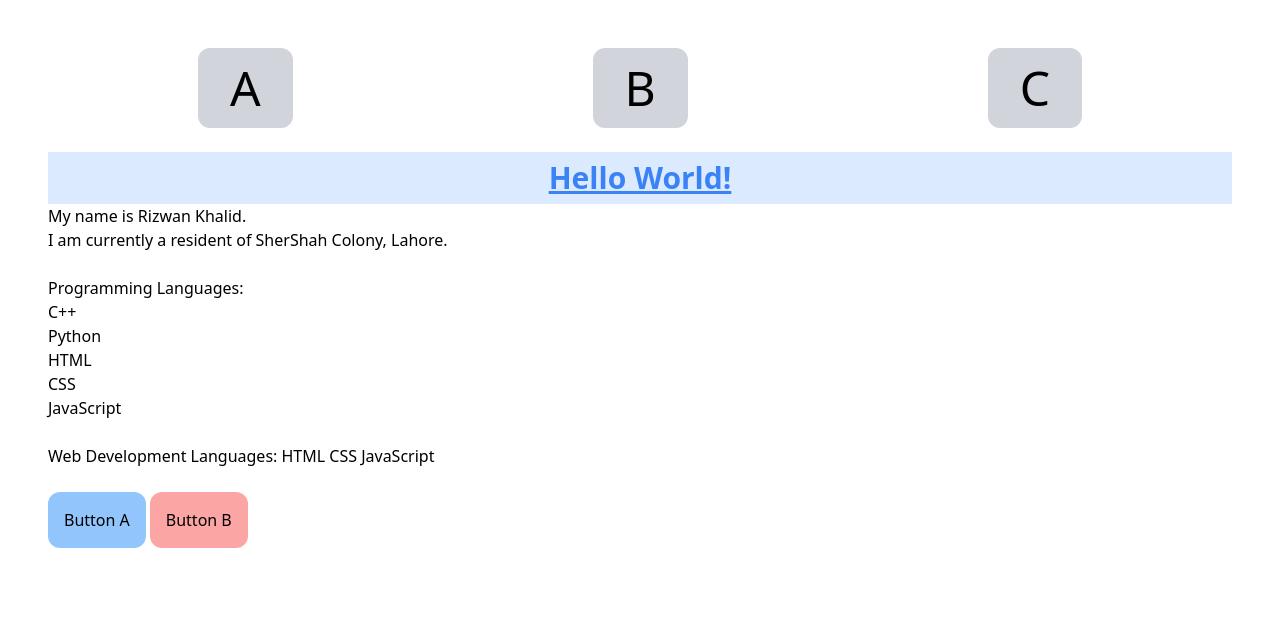
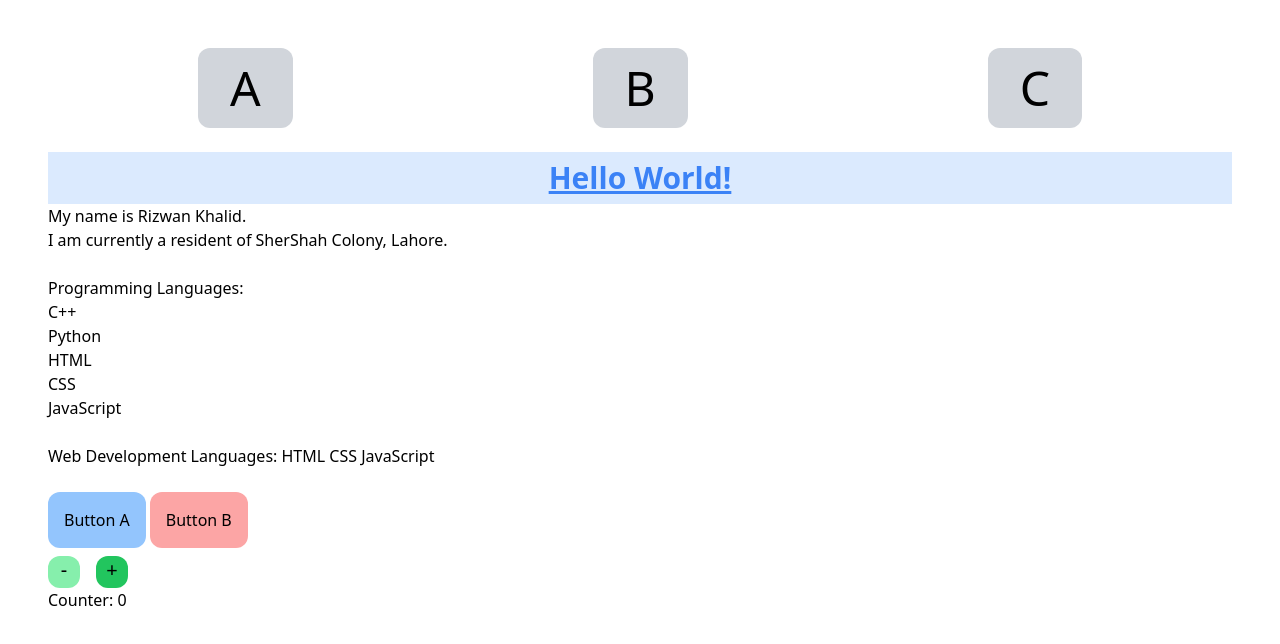
Before and after one commit to Riz-7595/react-basic, a React (Create React App) app: page / in a window 1280 px wide. Shown: the top 644 px of the page. Built offline with nearby package versions, Linux system fonts and the light colour scheme.

Commit message:
redux basics

```diff
--- /dev/null
+++ b/src/app/counterSlice.js
@@ -0,0 +1,23 @@
+import { createSlice } from "@reduxjs/toolkit";
+
+export const counterSlice = createSlice({
+  name: 'counter',
+  initialState: {
+    value: 0,
+  },
+  reducers: {
+    increment: (state) => {
+      state.value += 1;
+    },
+    decrement: (state)=>{
+      state.value -= 1;
+    },
+    incrementByAmount: (state, action) =>{
+      state.value += action.payload;
+    },
+  },
+})
+
+export const { increment, decrement, incrementByAmount } = counterSlice.actions;
+
+export default counterSlice.reducer;
--- /dev/null
+++ b/src/app/store.js
@@ -0,0 +1,8 @@
+import { configureStore } from "@reduxjs/toolkit";
+import counterReducer from "./counterSlice";
+
+export default configureStore({
+  reducer: {
+    counter: counterReducer,
+  },
+})
--- /dev/null
+++ b/src/components/Counter.jsx
@@ -0,0 +1,17 @@
+import React from 'react'
+import { useDispatch } from 'react-redux'
+import { increment, decrement } from '../app/counterSlice'
+
+const Counter = () => {
+
+  const dispatch = useDispatch();
+
+  return (
+    <div className='flex mt-2 gap-4'>
+      <button onClick={()=>{dispatch(decrement())}} className='pb-1 w-8 bg-green-300 rounded-xl text-xl'>-</button>
+      <button onClick={()=>{dispatch(increment())}} className='pb-1 w-8 bg-green-500 rounded-xl text-xl'>+</button>
+    </div>
+  )
+}
+
+export default Counter
--- a/src/index.js
+++ b/src/index.js
@@ -1,6 +1,8 @@
 import React from 'react';
 import ReactDOM from 'react-dom/client';
 import { BrowserRouter } from 'react-router-dom';
+import { Provider } from 'react-redux';
+import store from './app/store';
 import './index.css';
 import App from './App';
 
@@ -8,8 +10,10 @@ const root = ReactDOM.createRoot(document.getElementById('root'));
 root.render(
 
   <React.StrictMode>
+    <Provider store={store}>
     <BrowserRouter>
       <App />
     </BrowserRouter>
+    </Provider>
   </React.StrictMode>
 );
--- a/src/pages/HomePage.jsx
+++ b/src/pages/HomePage.jsx
@@ -1,8 +1,12 @@
 import React, { useState } from 'react';
 import { Link } from 'react-router-dom';
 import Header from '../components/Header';
+import Counter from '../components/Counter';
+import { useSelector } from 'react-redux';
 
 const HomePage = () => {
+
+  const count = useSelector((state)=>state.counter.value)
 
   const [color, setColor] = useState("bg-gray-300")
 
@@ -39,9 +43,11 @@ const HomePage = () => {
       </nav>
       <Header address={address} student={me} className='text-blue-500'/>
       <div className='flex gap-1'>
-      <button onClick={()=>{setColor('bg-blue-300')}} className='bg-blue-300 rounded-xl px-4 py-4 mt-6'>Button A</button>
-      <button onClick={()=>{setColor('bg-red-300')}} className='bg-red-300 rounded-xl px-4 py-4 mt-6'>Button B</button>
+      <button onClick={()=>{setColor('bg-blue-300')}} className='bg-blue-300 rounded-xl p-4 mt-6'>Button A</button>
+      <button onClick={()=>{setColor('bg-red-300')}} className='bg-red-300 rounded-xl p-4 mt-6'>Button B</button>
       </div>
+      <Counter/>
+      <p>Counter: {count}</p>
     </div>
   );
 }
```
